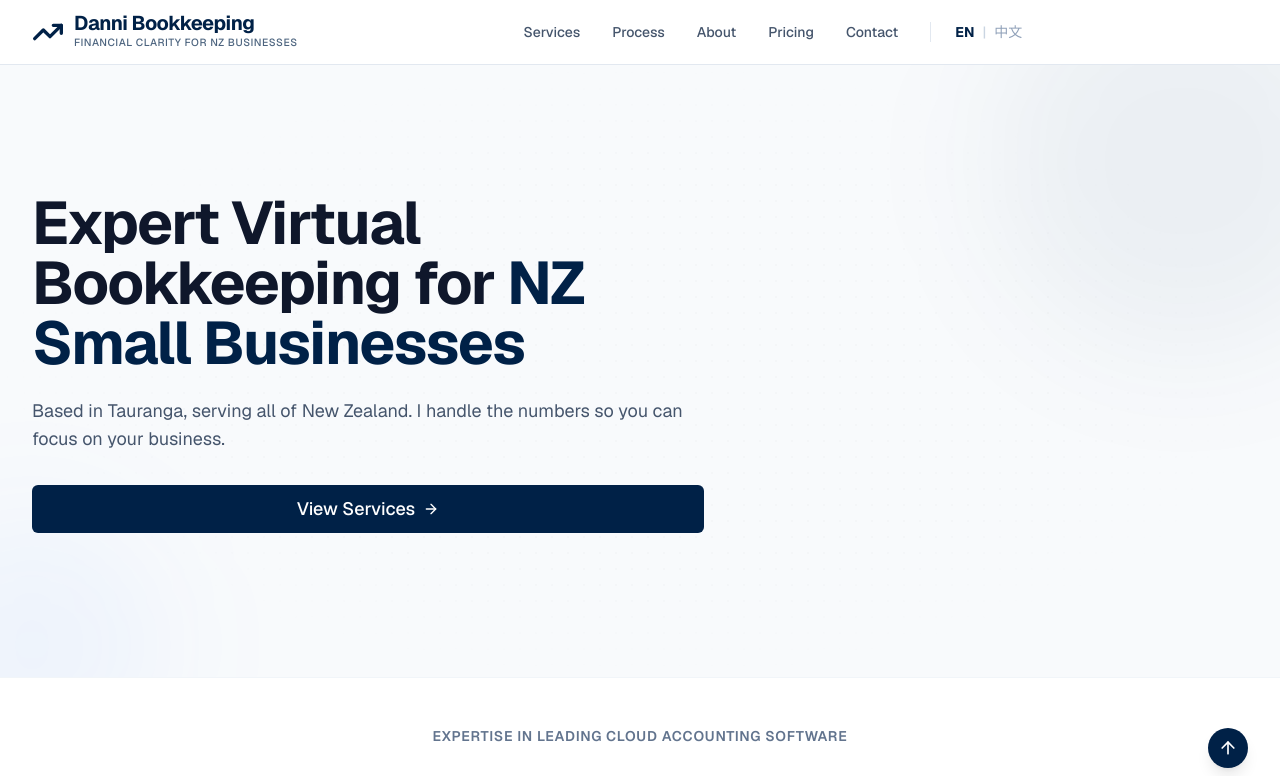
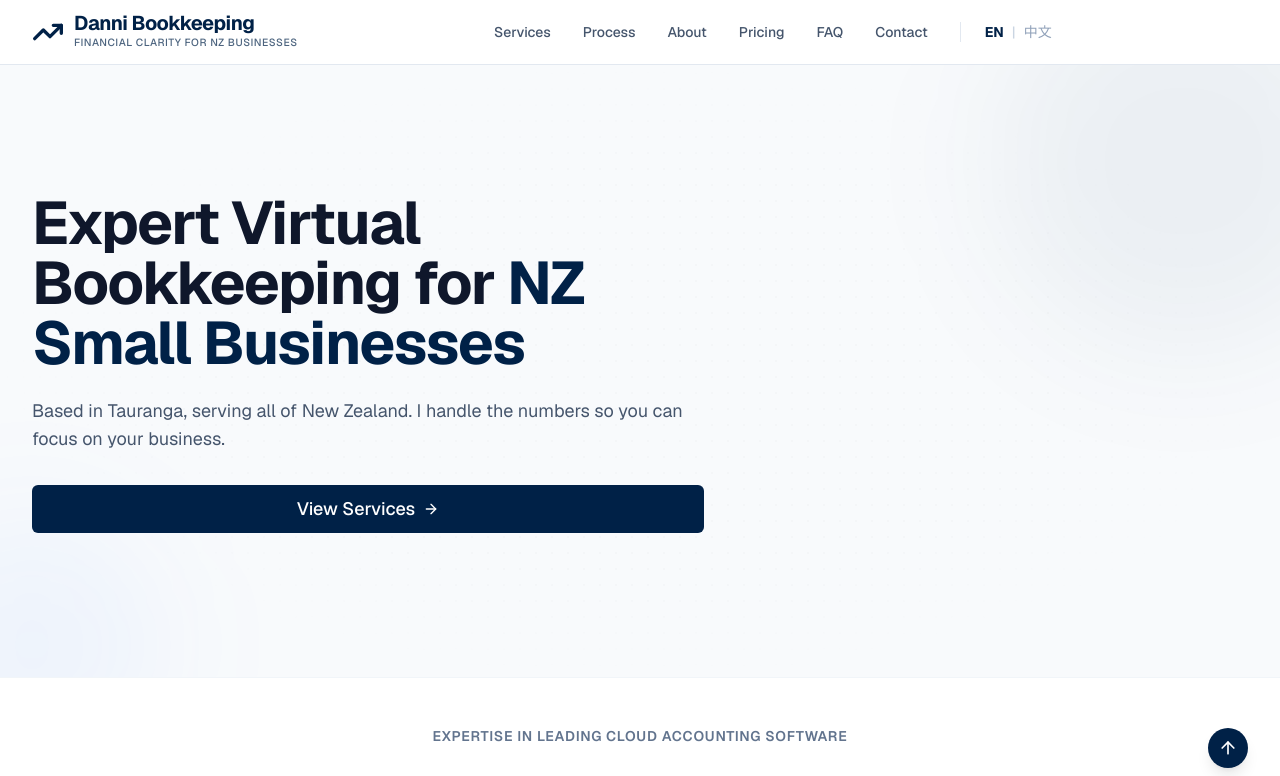
Before and after one commit to Luizjr9292/danni-bookkeeping, a Next.js app: page / in a window 1280 px wide. Shown: the top 776 px of the page. Built offline with nearby package versions, Linux system fonts and the light colour scheme.

Commit message:
Add FAQ to navigation menu

```diff
--- a/src/components/layout/Navbar.tsx
+++ b/src/components/layout/Navbar.tsx
@@ -13,6 +13,7 @@ export function Navbar() {
         { name: t.nav.process, href: '#process' },
         { name: t.nav.about, href: '#about' },
         { name: t.nav.pricing, href: '#pricing' },
+        { name: t.nav.faq, href: '#faq' },
         { name: t.nav.contact, href: '#contact' },
     ];
 
--- a/src/data/translations.ts
+++ b/src/data/translations.ts
@@ -4,6 +4,7 @@ export const translations = {
             services: 'Services',
             process: 'Process',
             pricing: 'Pricing',
+            faq: 'FAQ',
             about: 'About',
             contact: 'Contact',
             bookConsultation: 'Book a Consultation',
@@ -157,6 +158,7 @@ export const translations = {
             services: '服务项目',
             process: '服务流程',
             pricing: '收费方案',
+            faq: '常见问题',
             about: '关于我们',
             contact: '联系我们',
             bookConsultation: '预约咨询',
```
